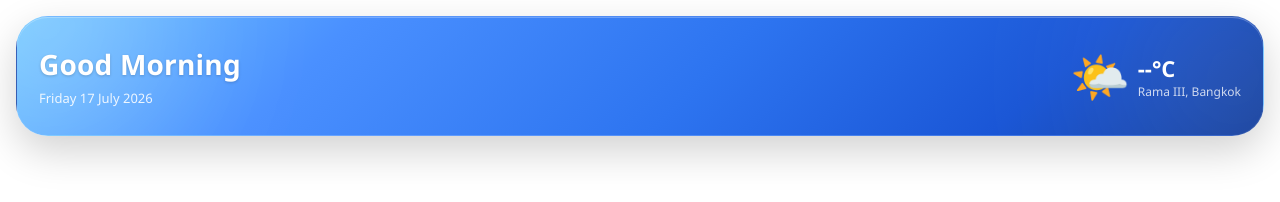
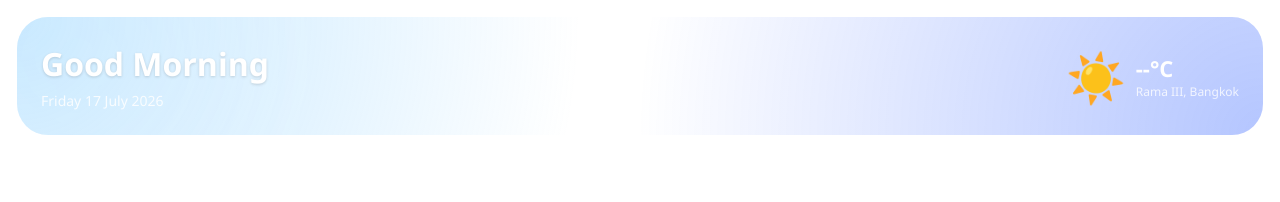
Before and after one commit to korniniz/appredirect, a plain HTML site: page hero2.html in a window 1280 px wide. Drawn offline with Linux system fonts and the light colour scheme; no server answers.

Commit message:
Update hero2.html

```diff
--- a/hero2.html
+++ b/hero2.html
@@ -3,13 +3,8 @@
 <head>
 <meta charset="UTF-8">
 <meta name="viewport" content="width=device-width, initial-scale=1.0">
-<meta name="color-scheme" content="light">
 
 <style>
-:root{
-    color-scheme: light;
-}
-
 *{
     box-sizing:border-box;
 }
@@ -17,132 +12,111 @@
 body{
     margin:0;
     padding:16px;
-    font-family:"Segoe UI Variable","Segoe UI",system-ui,sans-serif;
-    background:transparent !important;
+    font-family:"Segoe UI Variable","Segoe UI",sans-serif;
+    background:transparent;
 }
 
-/* APPLE WEATHER WIDGET */
+/* APPLE GLASS WIDGET */
 .hero{
     position:relative;
     display:flex;
     justify-content:space-between;
     align-items:center;
 
-    padding:18px 22px;
     min-height:120px;
+    padding:20px 24px;
 
-    background:linear-gradient(
-        135deg,
-        #6EC6FF 0%,
-        #4A90FF 25%,
-        #2D74F0 55%,
-        #1A56D6 80%,
-        #123D9B 100%
-    );
+    background:rgba(255,255,255,0.08);
+
+    backdrop-filter:blur(25px);
+    -webkit-backdrop-filter:blur(25px);
+
+    border:1px solid rgba(255,255,255,0.15);
 
     border-radius:32px;
 
-    border:1px solid rgba(255,255,255,0.15);
-
-    box-shadow:
-        0 15px 40px rgba(0,0,0,0.18),
-        inset 0 1px 0 rgba(255,255,255,0.25);
-
     overflow:hidden;
-
-    backdrop-filter:blur(20px);
-    -webkit-backdrop-filter:blur(20px);
 }
 
-/* Glow Effect */
+/* BLUE GLOW */
 .hero::before{
+    content:"";
+    position:absolute;
+    inset:0;
+
+    background:
+        radial-gradient(
+            circle at top left,
+            rgba(120,200,255,.45),
+            transparent 45%
+        ),
+        radial-gradient(
+            circle at bottom right,
+            rgba(40,90,255,.35),
+            transparent 50%
+        );
+
+    z-index:0;
+}
+
+/* LIGHT SHINE */
+.hero::after{
     content:"";
     position:absolute;
 
     top:-120px;
     left:-100px;
 
-    width:260px;
-    height:260px;
+    width:320px;
+    height:320px;
 
     border-radius:50%;
 
-    background:rgba(255,255,255,0.22);
+    background:rgba(255,255,255,.12);
 
-    filter:blur(80px);
-}
+    filter:blur(70px);
 
-/* Cloud Light */
-.hero::after{
-    content:"";
-    position:absolute;
-
-    right:-90px;
-    top:-60px;
-
-    width:240px;
-    height:240px;
-
-    border-radius:50%;
-
-    background:rgba(255,255,255,0.12);
-
-    filter:blur(90px);
+    z-index:0;
 }
 
 .left,
 .weather{
     position:relative;
-    z-index:2;
-}
-
-/* LEFT */
-.left{
-    display:flex;
-    flex-direction:column;
+    z-index:1;
 }
 
 .greeting{
-    font-size:28px;
+    color:white;
+    font-size:32px;
     font-weight:600;
-    color:#fff;
-    letter-spacing:0.2px;
-    text-shadow:0 1px 3px rgba(0,0,0,0.18);
+    text-shadow:0 1px 3px rgba(0,0,0,.15);
 }
 
 .date{
-    font-size:13px;
-    color:rgba(255,255,255,0.88);
     margin-top:6px;
+    color:rgba(255,255,255,.85);
+    font-size:14px;
 }
 
-/* WEATHER */
 .weather{
     display:flex;
     align-items:center;
-    gap:8px;
+    gap:10px;
 }
 
 .weather-icon{
     font-size:48px;
-    line-height:1;
-}
-
-.weather-info{
-    display:flex;
-    flex-direction:column;
-    align-items:flex-start;
 }
 
 .temp{
+    color:white;
     font-size:22px;
     font-weight:700;
-    color:#fff;
 }
 
 .city{
+    color:rgba(255,255,255,.8);
     font-size:12px;
-    color:rgba(255,255,255,0.78);
 }
 </style>
 </head>
@@ -157,9 +131,9 @@ body{
     </div>
 
     <div class="weather">
-        <div class="weather-icon" id="icon">🌤️</div>
+        <div class="weather-icon" id="icon">☀️</div>
 
-        <div class="weather-info">
+        <div>
             <div class="temp" id="temp">--°C</div>
             <div class="city">Rama III, Bangkok</div>
         </div>
@@ -168,10 +142,9 @@ body{
 </div>
 
 <script>
+const now = new Date();
 
 /* Greeting */
-const now = new Date();
-
 let greeting = "Good Morning";
 
 if(now.getHours() >= 12 && now.getHours() < 17){
@@ -181,13 +154,13 @@ else if(now.getHours() >= 17){
     greeting = "Good Evening";
 }
 
-document.getElementById("greeting").innerText = greeting;
+document.getElementById("greeting").textContent = greeting;
 
 /* Date */
-document.getElementById("date").innerText =
+document.getElementById("date").textContent =
     now.toLocaleDateString("en-GB",{
         weekday:"long",
-        day:"2-digit",
+        day:"numeric",
         month:"long",
         year:"numeric"
     });
@@ -196,59 +169,35 @@ document.getElementById("date").innerText =
 fetch(
 "https://api.open-meteo.com/v1/forecast?latitude=13.695995306563452&longitude=100.53757141212388&current=temperature_2m,weather_code"
 )
-.then(response => response.json())
-.then(data => {
+.then(r=>r.json())
+.then(data=>{
 
-    const temp = data.current.temperature_2m;
-    const code = data.current.weather_code;
+    const temp=data.current.temperature_2m;
+    const code=data.current.weather_code;
 
-    document.getElementById("temp").innerText =
-        temp.toFixed(1) + "°C";
+    document.getElementById("temp").textContent=
+        temp.toFixed(1)+"°C";
 
-    let icon = "☀️";
+    let icon="☀️";
 
-    switch(true){
+    if(code>=1&&code<=3)
+        icon="🌤️";
+    else if(code>=45&&code<=48)
+        icon="🌫️";
+    else if(code>=51&&code<=67)
+        icon="🌧️";
+    else if(code>=71&&code<=77)
+        icon="❄️";
+    else if(code>=80&&code<=82)
+        icon="🌦️";
+    else if(code>=95)
+        icon="⛈️";
 
-        case (code === 0):
-            icon = "☀️";
-            break;
-
-        case (code >= 1 && code <= 3):
-            icon = "🌤️";
-            break;
-
-        case (code >= 45 && code <= 48):
-            icon = "🌫️";
-            break;
-
-        case (code >= 51 && code <= 67):
-            icon = "🌧️";
-            break;
-
-        case (code >= 71 && code <= 77):
-            icon = "❄️";
-            break;
-
-        case (code >= 80 && code <= 82):
-            icon = "🌦️";
-            break;
-
-        case (code >= 95):
-            icon = "⛈️";
-            break;
-    }
-
-    document.getElementById("icon").innerText = icon;
-
+    document.getElementById("icon").textContent=icon;
 })
-.catch(error => {
-
-    console.error(error);
-
-    document.getElementById("temp").innerText = "--°C";
-    document.getElementById("icon").innerText = "🌤️";
+.catch(()=>{
+    document.getElementById("temp").textContent="--°C";
 });
-
 </script>
 
 </body>
```
